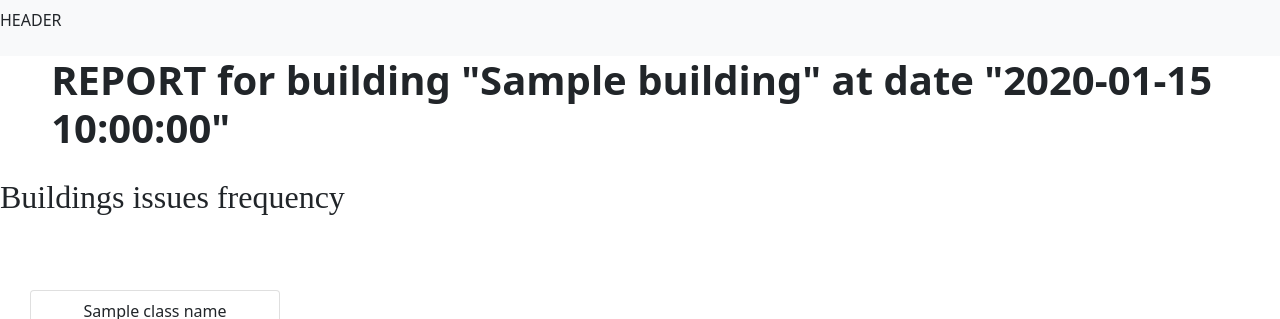
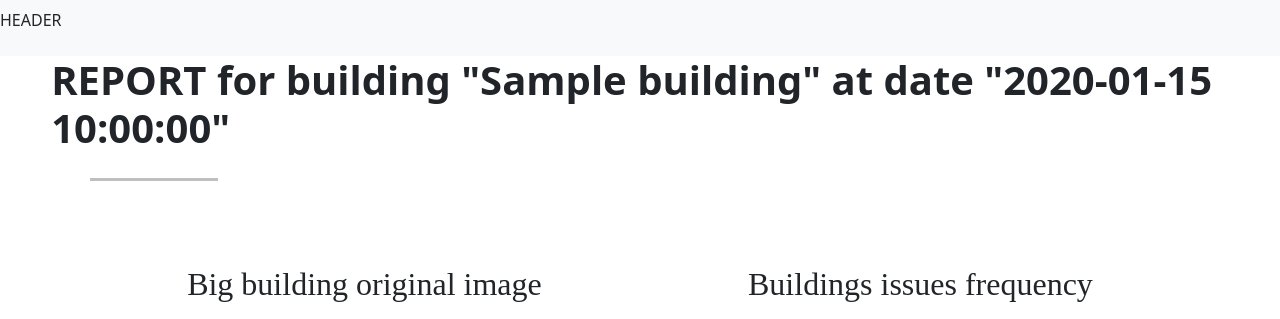
Before and after one commit to iFairPlay22/EPS3-Report-Server, a Flask app: template templates/html/pages/report.html in a window 1280 px wide. Shown: the top 319 px of the page. Run offline with Flask 2, Linux system fonts and the light colour scheme; the template is opened without the code that fills it: most values are stand-ins (such as "Sample title", 1, 10 or a date in 2020).

Commit message:
Update report.html

```diff
--- a/templates/html/pages/report.html
+++ b/templates/html/pages/report.html
@@ -10,7 +10,27 @@
     <div class="report-title">
         <h1>REPORT for building "{{building}}" at date "{{date}}"</h1>
     </div>
+        <hr id="lign">
 
+      <div id="conteneur">
+
+        <div class="big-original-image" id="original-image">
+        <h2>Big building original image</h2>
+
+        <table>
+            <tbody>
+                {% for original_image_row in big_original_image_matrix %}
+                    <tr>
+                        {% for original_image_column in original_image_row %}
+                            <td>
+                                <img src="/{{ original_image_column }}" alt="" width="200" height="200">
+                            </td>
+                        {% endfor %}
+                    </tr>
+                {% endfor %}
+            </tbody>
+        </table>
+    </div>
         <div class="report-issues-frequency">
             <h2>Buildings issues frequency</h2>
 
@@ -22,7 +42,9 @@
                 </ul>
             {% endfor %}
         </div>
+    </div>
 
+    <div id="conteneur">
     <div class="big-original-image">
         <h2>Big building original image</h2>
 
@@ -58,9 +80,12 @@
             </tbody>
         </table>
     </div>
+    </div>
 
-    <div class="report-analysys-list">
-        <h2>Buildings analysys list</h2>
+
+
+    <div class="report-analysis-list" id="conteneur2" >
+        <h2>Building analysis list</h2>
 
         <table class="table">
             <thead>
@@ -73,7 +98,7 @@
             </thead>
             <tbody>
                 {% for analysis_data in analysis %}
-                    <tr>
+                    <tr id="tr1">
                         <td scope="row">
                             {{ analysis_data.metadata.analysis_id }}
                         </td>
```
Lines whose indentation alone changed are shown as unchanged.
